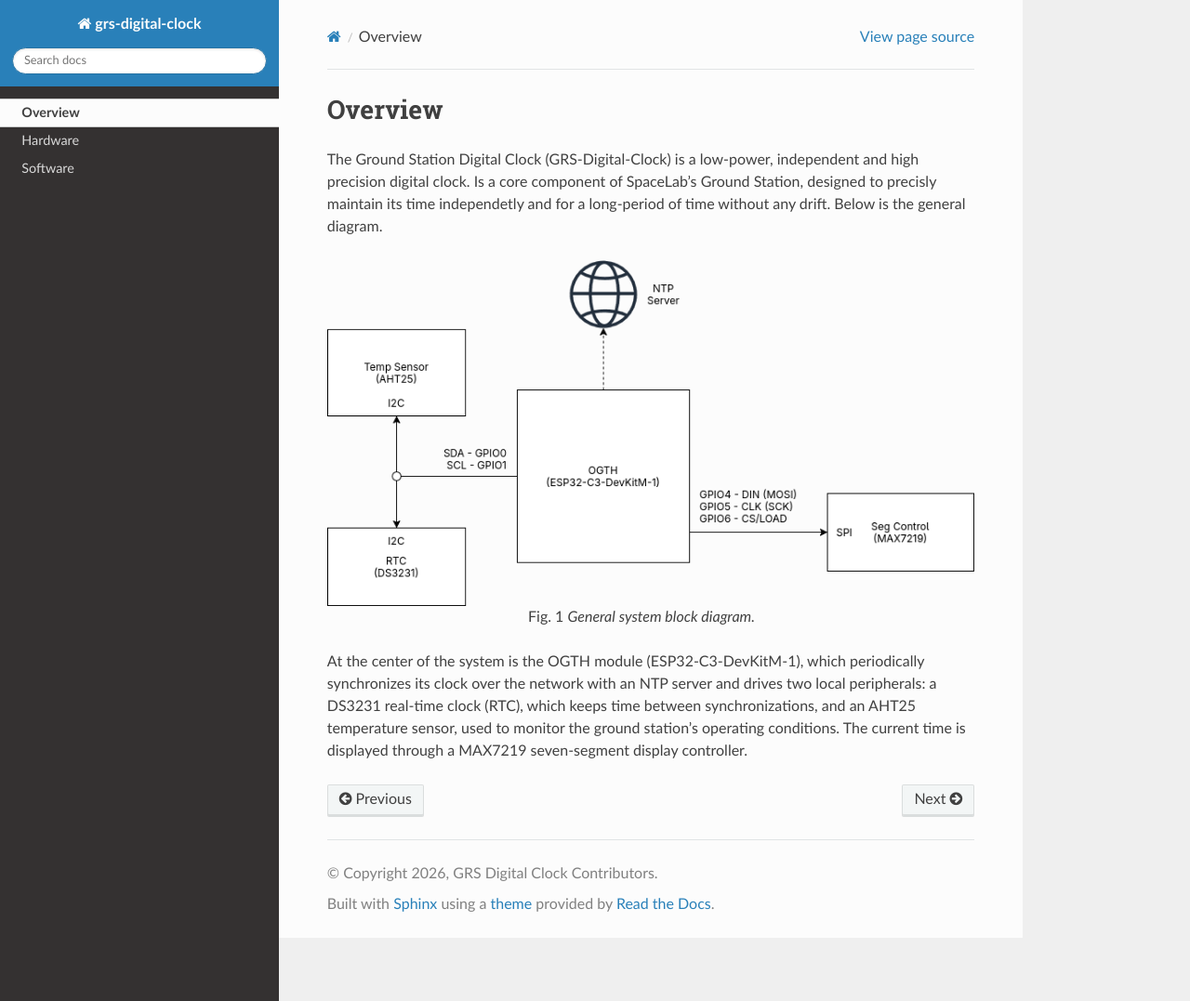
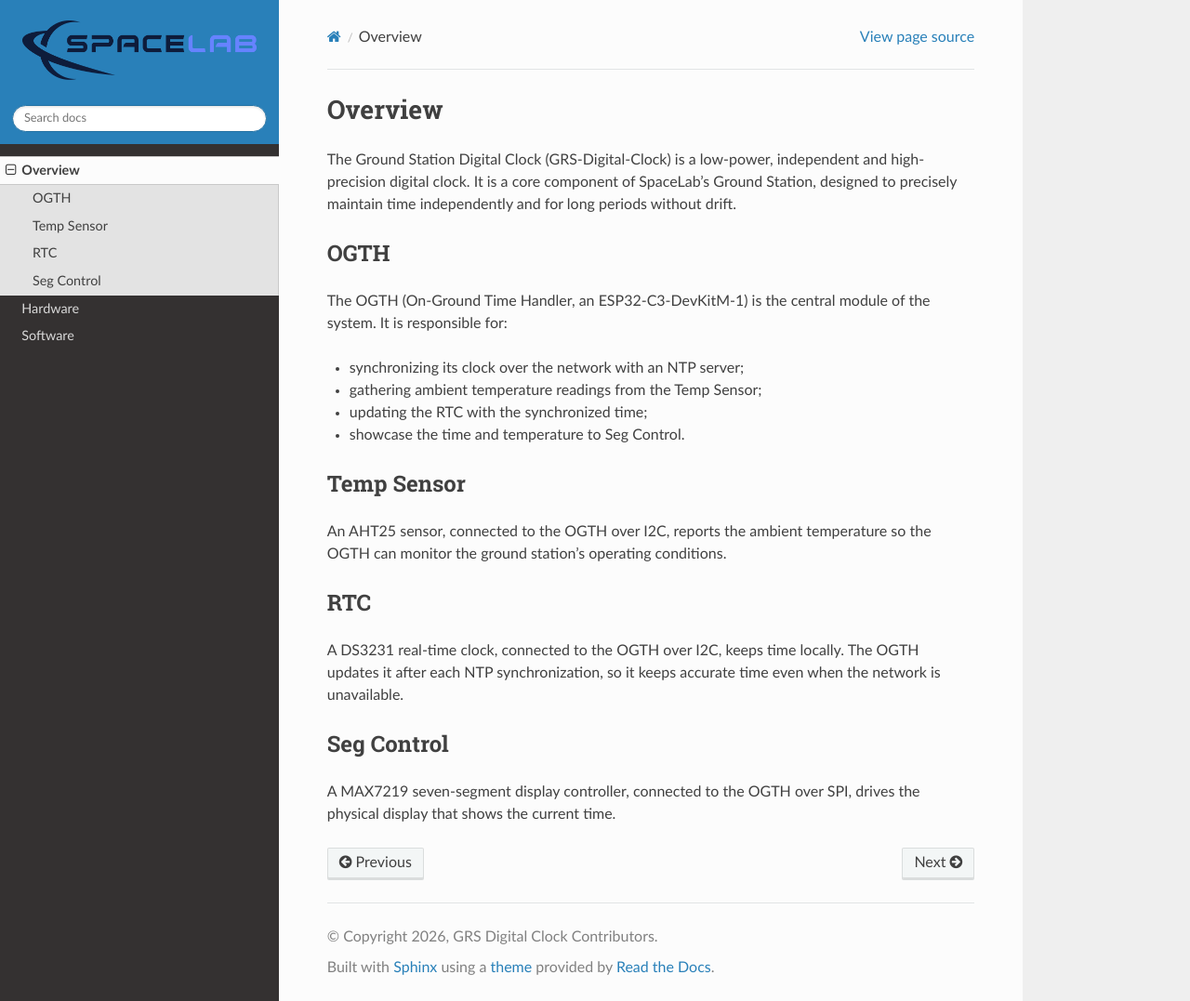
Before and after one commit to spacelab-ufsc/grs-digital-clock, a Sphinx documentation site: the page built from docs/manual/source/overview.rst, in a window 1280 px wide and 1077 px high. Shown: the whole window at 93% size. Built offline with Sphinx 7.4.7 and the Read the Docs theme 3.1.0, drawn with Linux system fonts in a browser that asks for light colours; pages that are not in the unit, such as notebooks, are missing from menus.

Commit message:
docs: manual: adds overview of devices roles, spacelab's logo, and LICENSE

```diff
--- a/docs/manual/source/conf.py
+++ b/docs/manual/source/conf.py
@@ -31,3 +31,7 @@ bibtex_bibfiles = ["references.bib"]
 
 html_theme = "sphinx_rtd_theme"
 html_static_path = ["_static"]
+html_logo = "_static/spacelab-logo-full-color-rgb-1000px@72ppi.png"
+html_theme_options = {
+    "logo_only": True,
+}
--- a/docs/manual/source/index.rst
+++ b/docs/manual/source/index.rst
@@ -10,8 +10,9 @@ This documentation concerns the low power and real-time ground station digital c
 - A seven-segment display for direct visualization of the current time.
 - A low-power ESP32-C3 microcontroller module (OGTH) at the core of the system.
 
-See :doc:`hardware` for the block diagram and pin-level connections, and
-:doc:`software` for details on how these peripherals are driven.
+See :doc:`overview` for what each module does, :doc:`hardware` for the block
+diagram and pin-level connections, and :doc:`software` for details on how
+these peripherals are driven.
 
 .. toctree::
     :maxdepth: 3
--- a/docs/manual/source/overview.rst
+++ b/docs/manual/source/overview.rst
@@ -2,17 +2,35 @@
 Overview
 ********
 
-The Ground Station Digital Clock (GRS-Digital-Clock) is a low-power, independent and high precision digital clock. Is a core component of SpaceLab's Ground Station, designed to precisly maintain its time independetly and for a long-period of time without any drift. Below is the general diagram.
+The Ground Station Digital Clock (GRS-Digital-Clock) is a low-power, independent and high-precision digital clock. It is a core component of SpaceLab's Ground Station, designed to precisely maintain time independently and for long periods without drift.
 
-.. figure:: ../img/block-diagram.png
-    :width: 100%
-    :align: center
+OGTH
+====
 
-    General system block diagram.
+The OGTH (On-Ground Time Handler, an ESP32-C3-DevKitM-1) is the central
+module of the system. It is responsible for:
 
-At the center of the system is the OGTH module (ESP32-C3-DevKitM-1), which
-periodically synchronizes its clock over the network with an NTP server and
-drives two local peripherals: a DS3231 real-time clock (RTC), which keeps
-time between synchronizations, and an AHT25 temperature sensor, used to
-monitor the ground station's operating conditions. The current time is
-displayed through a MAX7219 seven-segment display controller.
+- synchronizing its clock over the network with an NTP server;
+- gathering ambient temperature readings from the Temp Sensor;
+- updating the RTC with the synchronized time;
+- showcase the time and temperature to Seg Control.
+
+Temp Sensor
+===========
+
+An AHT25 sensor, connected to the OGTH over I2C, reports the ambient
+temperature so the OGTH can monitor the ground station's operating
+conditions.
+
+RTC
+===
+
+A DS3231 real-time clock, connected to the OGTH over I2C, keeps time
+locally. The OGTH updates it after each NTP synchronization, so it keeps
+accurate time even when the network is unavailable.
+
+Seg Control
+===========
+
+A MAX7219 seven-segment display controller, connected to the OGTH over SPI,
+drives the physical display that shows the current time.
```
Also changed, not shown: docs/manual/source/_static/spacelab-logo-full-color-rgb-1000px@72ppi.png (added), docs/plan/README.md (deleted), 4 other files.
